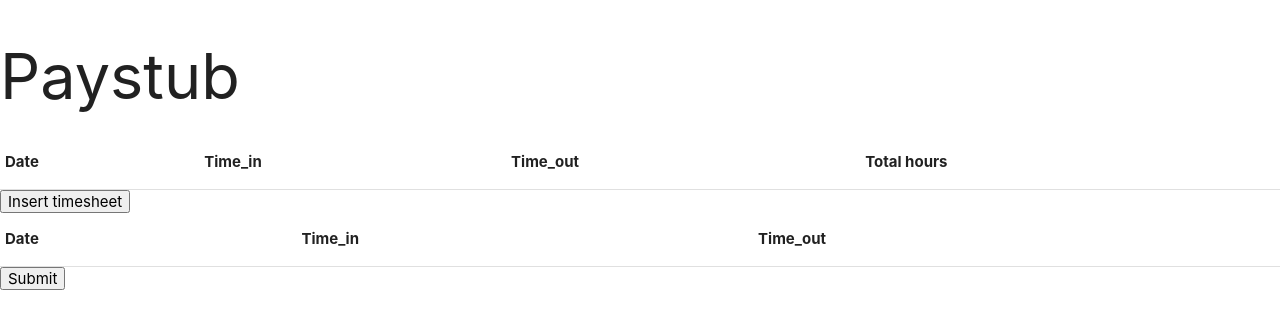
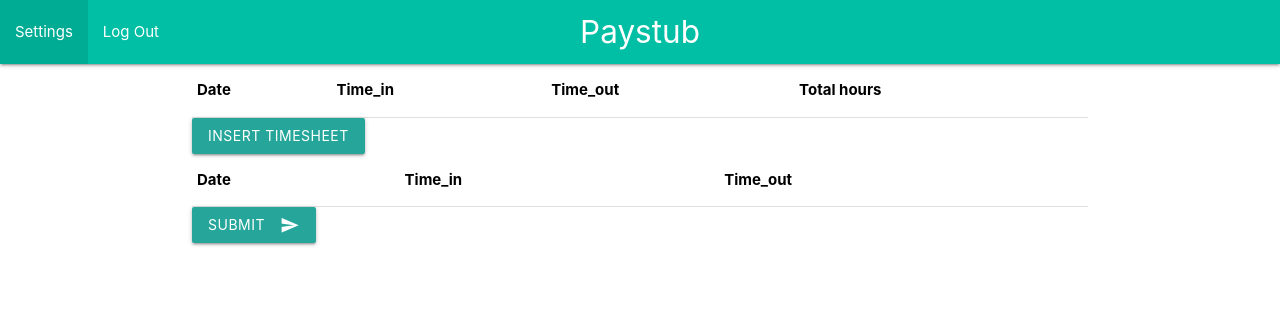
Before and after one commit to Jade-Marte/360project, a Flask app: page /employee in a window 1280 px wide. Shown: the top 329 px of the page. Run offline with Flask 2, Linux system fonts and the light colour scheme; the visitor is signed in with stand-in values (Sample User, id 1); data that the repository does not hold is empty.

Commit message:
finished styling employee page and manager page

```diff
--- a/python_project/main.py
+++ b/python_project/main.py
@@ -65,6 +65,7 @@ def Signup():
 
 @app.route('/employee')
 def employee():
+    #improvment have employee name added to the paystub
     employee_id = session['user_id']
     data = querydb(f"select * from sessions where employee_id = {employee_id}")
     if request.method == "POST":
--- a/python_project/static/style.css
+++ b/python_project/static/style.css
@@ -1,4 +1,4 @@
-.container{
+#login{
     margin-top: 100px;
 }
 a{
@@ -7,3 +7,12 @@ a{
 input{
     color:white;
 }
+#time_in{
+    color:black;
+}
+#time_out{
+    color:black;
+}
+th{
+    color:black;
+}
--- a/python_project/templates/base.html
+++ b/python_project/templates/base.html
@@ -8,6 +8,7 @@
      <!-- <link type="text/css" rel="stylesheet" href="{{url_for('static',filename='materialize.min.css')}}"  media="screen,projection"/> -->
      <link rel="stylesheet" href="https://cdnjs.cloudflare.com/ajax/libs/materialize/1.0.0/css/materialize.min.css">
      <link rel="stylesheet" href="{{url_for('static',filename='style.css')}}"/>
+     <link href="https://fonts.googleapis.com/icon?family=Material+Icons" rel="stylesheet">
      <script src="https://cdnjs.cloudflare.com/ajax/libs/materialize/1.0.0/js/materialize.min.js"></script>
     {% block header %}{% endblock %}
 </head>
--- a/python_project/templates/employee.html
+++ b/python_project/templates/employee.html
@@ -1,16 +1,21 @@
 {% extends 'base.html' %}
 
 {% block header %}
-    <h1>Paystub</h1>
+
     <link rel='stylesheet' href="{{url_for('static',filename='style.css')}}">
 {% endblock %}
 {% block body %}
-     <!-- {% if data %}
-        <h1>{{ data['name'] }}</h1>
-    {% else %}
-        <h1> Hello, Employee</h1>
-    {% endif %} -->
-    <table class='employee'>
+   <nav class="#00bfa5 teal accent-4">
+            <div class="nav-wrapper">
+                <a href="#" class= "brand-logo center">Paystub</a>
+                <ul class="left hide-on-med-and-down">
+                    <li><a id='setting' herf=''>Settings</a></li>
+                    <li><a id='logout' href="./home">Log Out</a></li>
+                </ul>
+            </div>
+    </nav>
+    <div class="container">
+    <table id='employee' class="highlight">
         <!-- for loop to loop through the employee table
                 joined be the sessions table-->
 
@@ -31,9 +36,9 @@
     </table>
     <!-- end of for loop -->
     <!-- don't allow  -->
-    <button id ='import' onclick='display_timesheet()'>Insert timesheet</button>
-    <div class="input_time">
-        <table>
+    <div id="input_time">
+    <button class="waves-effect waves-light btn"id ='import' onclick='display_timesheet()'>Insert timesheet</button>
+        <table id = "input_time" class="highlight">
             <thead>
 
                 <tr>
@@ -47,12 +52,17 @@
 
 
         </table>
-        <button id="submit" onclick="submit_timesheet()">Submit</button>
+        <button class="btn waves-effect waves-light" id="submit">Submit
+            <i class="material-icons right">send</i>
+          </button>
     </div>
-    <br>
-    <br>
-    <a id='setting' herf=''>Settings</a>
-    <br>
-    <a id='logout' href="./home">Log Out</a>
+
+</div>
+    <script>
+        document.getElementById('submit').addEventListener('click',function(){
+            let td = document.getElementById('input_time')
+            td.style.display = "none"
+        })
+    </script>
     <script src="{{url_for('static',filename='script.js')}}"></script>
 {% endblock %}
--- a/python_project/templates/home.html
+++ b/python_project/templates/home.html
@@ -1,7 +1,7 @@
 {% extends 'base.html' %}
 
 {% block header %}
-<div class="container">
+<div id = "login"class="container">
 
     <div class="card-panel #00bfa5 teal accent-4">
         <h3 class="center-align white-text text-darken-2">Log In</h1>
--- a/python_project/templates/signup.html
+++ b/python_project/templates/signup.html
@@ -6,9 +6,9 @@
     <div class="card #00bfa5 teal accent-4">
         <div class="card-content white-text">
             <h3 class="center-align">Sign In</h3>
-            <link rel="stylesheet" href="https://cdnjs.cloudflare.com/ajax/libs/materialize/1.0.0/css/materialize.min.css">
+            <!-- <link rel="stylesheet" href="https://cdnjs.cloudflare.com/ajax/libs/materialize/1.0.0/css/materialize.min.css"> -->
             <script src="https://ajax.googleapis.com/ajax/libs/jquery/3.5.1/jquery.min.js"></script>
-            <script src="https://cdnjs.cloudflare.com/ajax/libs/materialize/1.0.0/js/materialize.min.js"></script>
+            <!-- <script src="https://cdnjs.cloudflare.com/ajax/libs/materialize/1.0.0/js/materialize.min.js"></script> -->
             <script>
                 $(document).ready(function(){
                     $('select').formSelect();
```
Also changed, not shown: python_project/templates/manager.html (+25 -15 lines).
